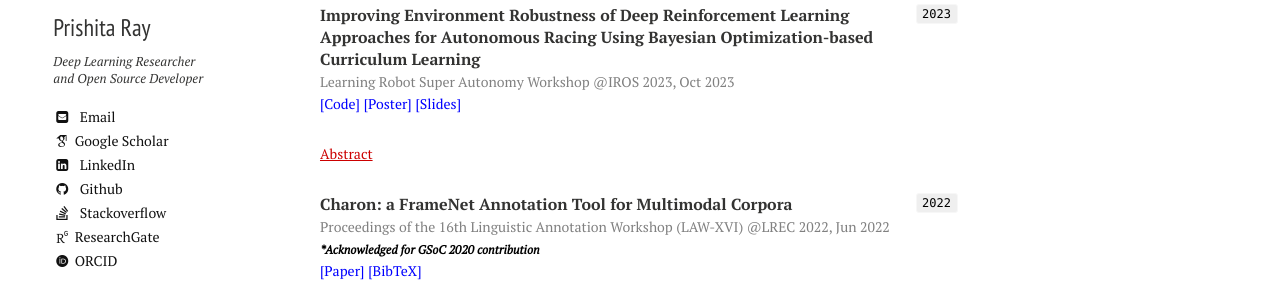
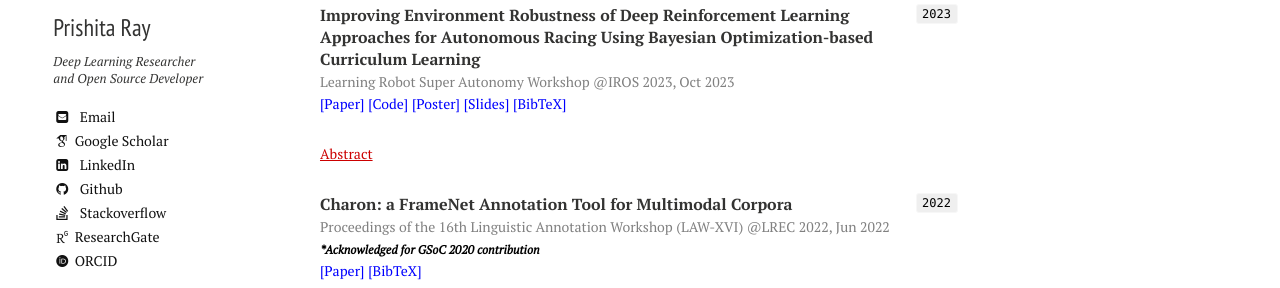
Before and after one commit to PRISHIta123/PRISHIta123.github.io, a Jekyll site: the page built from publications.md, in a window 1280 px wide. Shown: the part 316-604 px from the top of the page. Built offline with Jekyll 4.4.1, drawn with Linux system fonts in a browser that asks for light colours; nearby versions of some CDN libraries; some web fonts are replaced.

Commit message:
Update publications.md

```diff
--- a/publications.md
+++ b/publications.md
@@ -11,7 +11,7 @@ menuorder: 2
 <div>
 <p><b>Improving Environment Robustness of Deep Reinforcement Learning Approaches for Autonomous Racing Using Bayesian Optimization-based Curriculum Learning</b>
 <br><a style="font-size: 14px; color:gray">Learning Robot Super Autonomy Workshop @IROS 2023, Oct 2023</a>
-<br><a href="https://github.com/PRISHIta123/Curriculum_RL_for_Driving" style="color: blue;font-size: 14px;text-align: right;">[Code]</a> <a href="https://drive.google.com/file/d/1fXGKir9r_1EzaRv0HqWHmxkEB0n4X23E/view?usp=drive_link" style="color: blue;font-size: 14px;text-align: right;">[Poster]</a> <a href="https://docs.google.com/presentation/d/1skxh2Mctxq9yF8HOqAb9whKs9hn3LApB/edit?usp=drive_link&ouid=111359296540203835691&rtpof=true&sd=true" style="color: blue;font-size: 14px;text-align: right;">[Slides]</a>
+<br><a href="https://arxiv.org/abs/2312.10557" style="color: blue;font-size: 14px;text-align: right;">[Paper]</a> <a href="https://github.com/PRISHIta123/Curriculum_RL_for_Driving" style="color: blue;font-size: 14px;text-align: right;">[Code]</a> <a href="https://drive.google.com/file/d/1fXGKir9r_1EzaRv0HqWHmxkEB0n4X23E/view?usp=drive_link" style="color: blue;font-size: 14px;text-align: right;">[Poster]</a> <a href="https://docs.google.com/presentation/d/1skxh2Mctxq9yF8HOqAb9whKs9hn3LApB/edit?usp=drive_link&ouid=111359296540203835691&rtpof=true&sd=true" style="color: blue;font-size: 14px;text-align: right;">[Slides]</a> <a href="https://PRISHIta123.github.io/bib/6.bib" style="color: blue;font-size: 14px;text-align: right;">[BibTeX]</a>
 <details><summary style="color: #CC0000;font-size: 14px;text-decoration: underline;">Abstract</summary><p><a style="font-size: 14px;">Deep reinforcement learning (RL) approaches have been broadly applied to a large number of robotics tasks, such as robot manipulation and autonomous driving. However, an open problem in deep RL is learning policies that are robust to variations in the environment, which is an important condition for such systems to be deployed into real-world, unstructured settings. Curriculum learning is one approach that has been applied to improve generalization performance in both supervised and reinforcement learning domains, but selecting the appropriate curriculum to achieve robustness can be a user-intensive process. In our work, we show that performing probabilistic inference of the underlying curriculum-reward function using Bayesian Optimization can be a promising technique for finding a robust curriculum. We demonstrate that a curriculum found with Bayesian optimization can outperform a vanilla deep RL agent and a hand-engineered curriculum in the domain of autonomous racing with obstacle avoidance.</a></p></details></p>
 </div>
 
```
